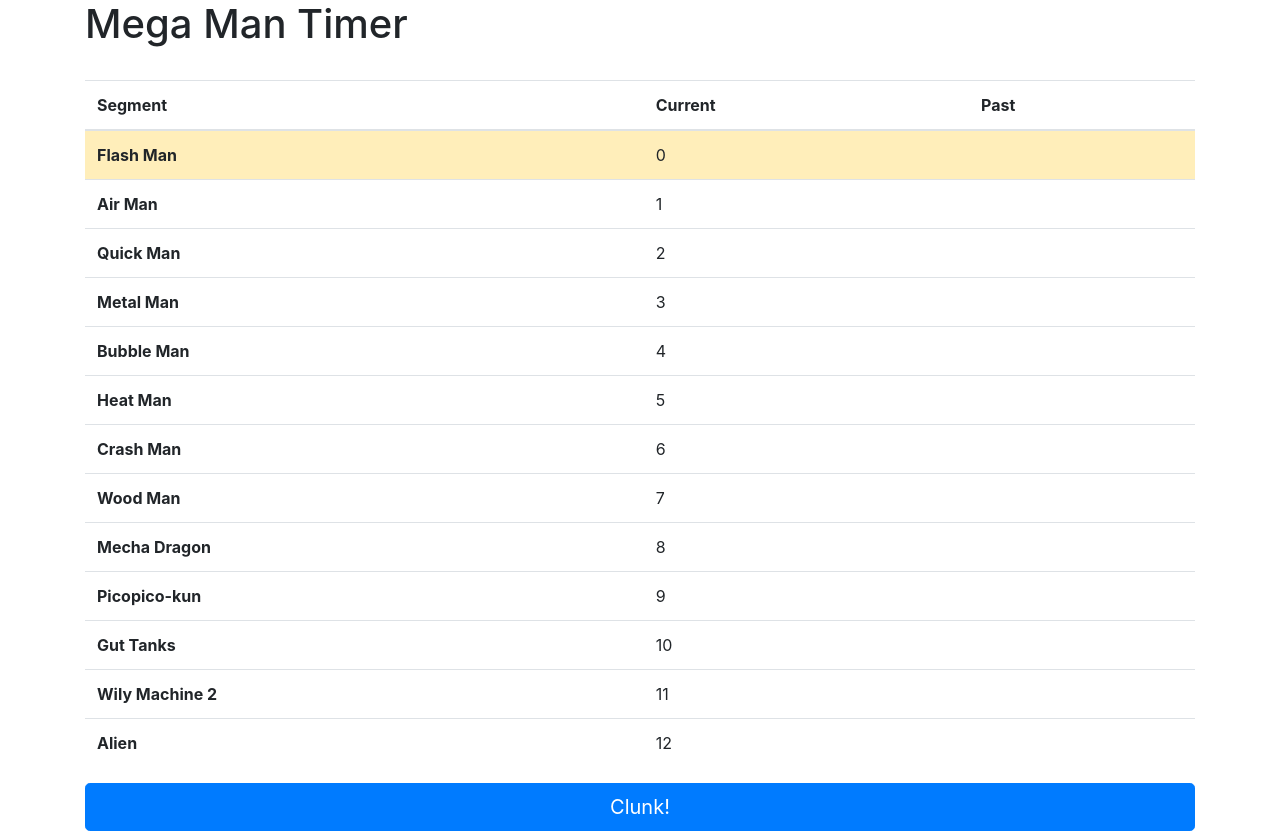
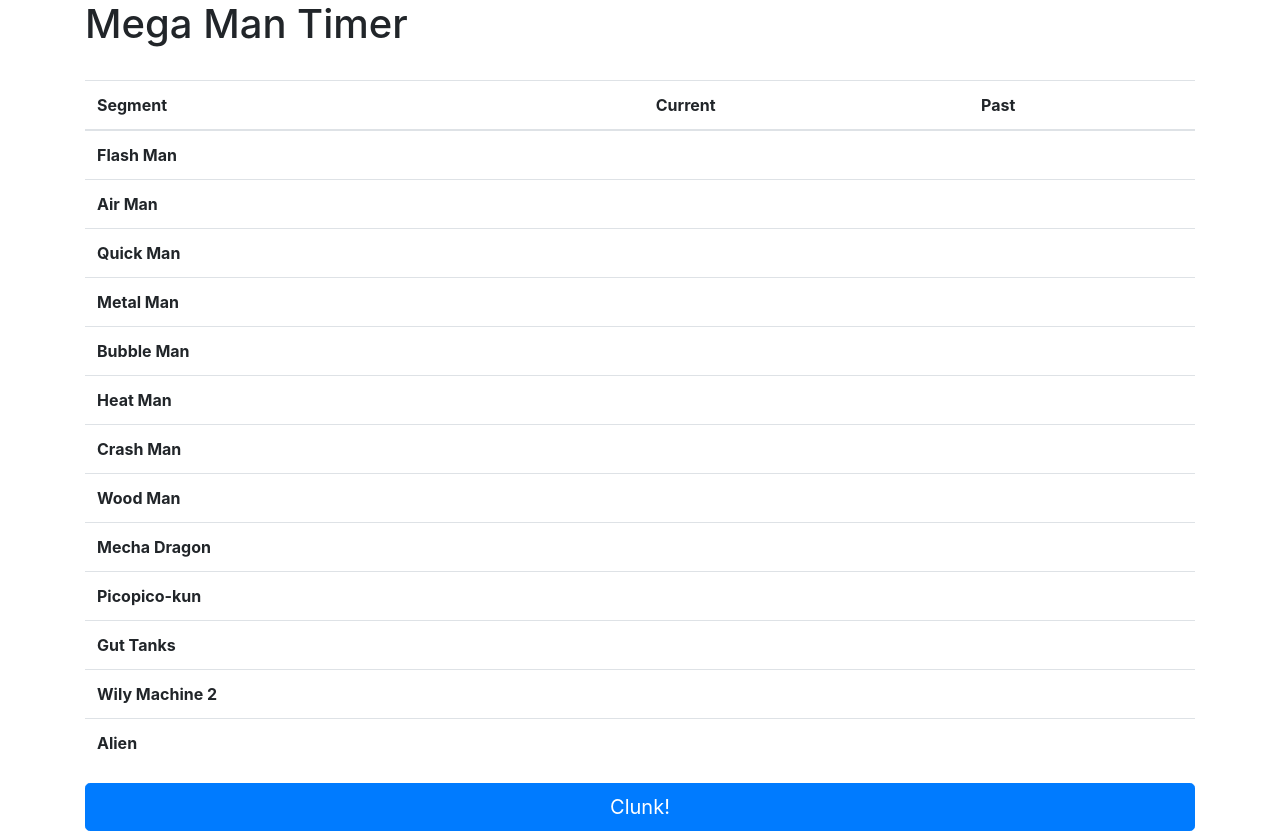
Before and after one commit to robertbrockie/mm2-timer, a React (Create React App) app: page / in a window 1280 px wide. Built offline with nearby package versions, Linux system fonts and the light colour scheme.

Commit message:
Working-ish timer.

```diff
--- a/src/App.tsx
+++ b/src/App.tsx
@@ -1,9 +1,21 @@
-import React, { useState, useLayoutEffect } from 'react';
-import { act } from 'react-dom/test-utils';
+import React, { useState, useEffect, useRef } from 'react';
 
 function App() {
 
-    const [activeSegment, setActiveSegment] = useState(0);
+    const [activeSegment, setActiveSegment] = useState(-1);
+    const [startTimer, setStartTimer] = useState(false)
+
+    const [seconds, setSeconds] = useState(0);
+
+    useEffect(() => {
+        if (startTimer) {
+            const timeout = setTimeout(() => {
+            setSeconds(seconds + 1);
+            }, 1000);
+
+            return () => clearTimeout(timeout);
+        }
+       },[startTimer, seconds]);
 
     const segments = [
         { label: 'Flash Man' },
@@ -22,10 +34,13 @@
     ];
 
     function handleClunk() {
+        setStartTimer(true);
+
         if (activeSegment < segments.length - 1) {
             setActiveSegment(activeSegment + 1);
         } else {
-            setActiveSegment(0);
+            setActiveSegment(-1);
+            setStartTimer(false);
         }
     }
 
@@ -45,7 +60,7 @@
                     { segments.map((segment, index) =>
                         <tr key={index}  className={`${activeSegment === index ? 'table-warning' : ''}`}>
                             <th scope="row">{segment.label}</th>
-                            <td>{index}</td>
+                            <td>{activeSegment === index ? seconds : ''}</td>
                             <td></td>
                         </tr>
                     )}
@@ -56,7 +71,9 @@
                 type="button"
                 className="btn btn-primary btn-lg btn-block"
                 onClick={handleClunk}
-            >Clunk!</button>
+            >
+                { activeSegment === 0 ? 'Start Run' : 'Clunk!' }
+            </button>
         </div>
     );
 }
```
